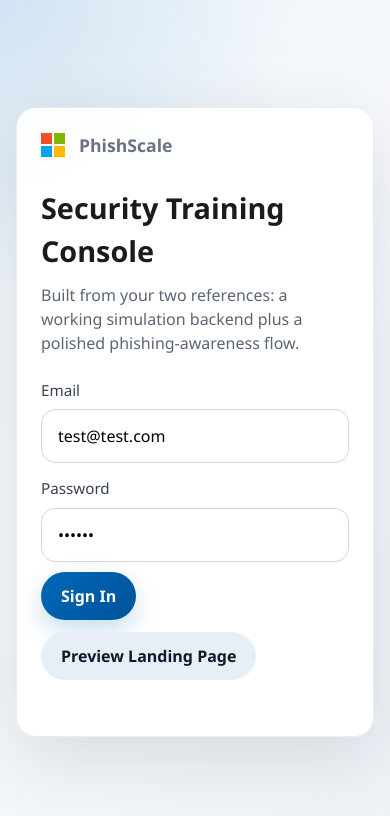
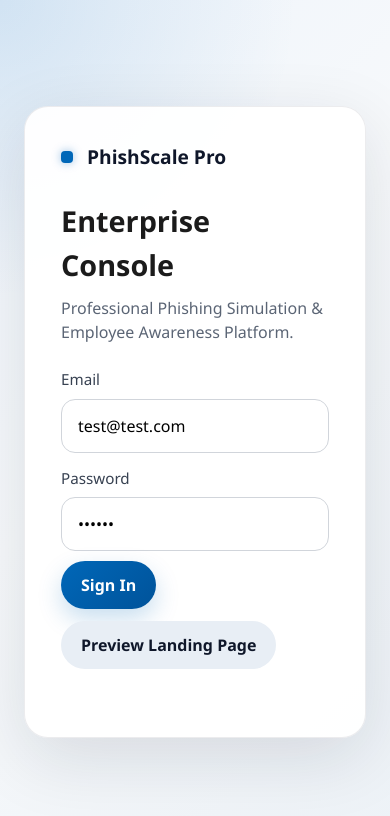
Before and after one commit to dilli-s-alt/phishscale, a React (Vite) app in the folder frontend/: page / in a window 390 px wide. Shown: the top 816 px of the page. Built offline with nearby package versions, Linux system fonts and the light colour scheme.

Commit message:
Polish: Transform to PhishScale Pro Enterprise Edition

```diff
--- a/frontend/src/App.jsx
+++ b/frontend/src/App.jsx
@@ -1,4 +1,5 @@
 import { BrowserRouter, Routes, Route } from "react-router-dom";
+import Layout from "./components/Layout";
 import Login from "./pages/Login";
 import Dashboard from "./pages/Dashboard";
 import Campaign from "./pages/Campaign";
@@ -8,6 +9,7 @@ import Caught from "./pages/Caught";
 export default function App() {
   return (
     <BrowserRouter>
+      <Layout>
         <Routes>
           <Route path="/" element={<Login />} />
           <Route path="/dashboard" element={<Dashboard />} />
@@ -15,6 +17,7 @@ export default function App() {
           <Route path="/fake-login" element={<FakeLogin />} />
           <Route path="/caught" element={<Caught />} />
         </Routes>
+      </Layout>
     </BrowserRouter>
   );
 }
--- /dev/null
+++ b/frontend/src/components/Layout.jsx
@@ -0,0 +1,51 @@
+import { Link, useLocation } from "react-router-dom";
+
+export default function Layout({ children }) {
+  const location = useLocation();
+
+  const navItems = [
+    { path: "/dashboard", label: "Dashboard", icon: "📊" },
+    { path: "/campaign", label: "Campaigns", icon: "📧" },
+    { path: "/fake-login", label: "Preview Trap", icon: "⚓" },
+  ];
+
+  // Hide sidebar on landing/login/trap pages for a cleaner feel
+  const hideSidebar = ["/", "/fake-login", "/caught"].includes(location.pathname);
+
+  if (hideSidebar) return children;
+
+  return (
+    <div className="app-layout">
+      <aside className="sidebar">
+        <div className="sidebar-brand">
+          <div className="brand-dot"></div>
+          <span>PhishScale Pro</span>
+        </div>
+        <nav className="sidebar-nav">
+          {navItems.map((item) => (
+            <Link
+              key={item.path}
+              to={item.path}
+              className={`nav-item ${location.pathname === item.path ? "active" : ""}`}
+            >
+              <span className="nav-icon">{item.icon}</span>
+              <span className="nav-label">{item.label}</span>
+            </Link>
+          ))}
+        </nav>
+        <div className="sidebar-footer">
+          <div className="user-pill">
+            <div className="user-avatar">AD</div>
+            <div className="user-info">
+              <span className="user-name">Admin</span>
+              <span className="user-role">Security Ops</span>
+            </div>
+          </div>
+        </div>
+      </aside>
+      <main className="main-content">
+        {children}
+      </main>
+    </div>
+  );
+}
--- a/frontend/src/pages/Campaign.jsx
+++ b/frontend/src/pages/Campaign.jsx
@@ -174,10 +174,8 @@ export default function Campaign() {
   };
 
   return (
-    <div className="page-shell">
-      <div className="dashboard-shell">
+    <>
         <section className="panel-card">
-          <span className="eyebrow">Phase 1 + 2</span>
           <h1 className="page-title">Campaign Composer</h1>
           <p className="panel-copy">
             Choose a phishing pretext, customize the email body, and prepare a safe simulation campaign with tracked
@@ -255,7 +253,6 @@ export default function Campaign() {
         </section>
 
         <section className="panel-card">
-          <span className="eyebrow">Phase 1</span>
           <h2 className="panel-heading">Target Management</h2>
           <p className="panel-copy">
             Add individual employees with department metadata so analytics can identify which teams are most phish-prone.
@@ -324,7 +321,6 @@ export default function Campaign() {
         </section>
 
         <section className="panel-card">
-          <span className="eyebrow">Phase 2</span>
           <h2 className="panel-heading">Send Test Campaign</h2>
           <p className="panel-copy">
             Use test mode during demos so the campaign goes only to you. Switch to live mode when you want to send to
@@ -377,7 +373,6 @@ export default function Campaign() {
 
           <p className={`status-text${isError ? " error" : ""}`}>{message}</p>
         </section>
-      </div>
-    </div>
+    </>
   );
 }
--- a/frontend/src/pages/Dashboard.jsx
+++ b/frontend/src/pages/Dashboard.jsx
@@ -187,12 +187,11 @@ export default function Dashboard() {
   const departmentRows = Object.values(departmentSummary || {});
 
   return (
-    <div className="page-shell">
-      <div className="dashboard-shell">
+    <>
         <section className="hero-banner">
           <span className="eyebrow">Simulation Overview</span>
           <div style={{ display: "flex", justifyContent: "space-between", alignItems: "center" }}>
-            <h1 className="page-title">PhishScale Dashboard</h1>
+            <h1 className="page-title">Simulation Live Feed</h1>
             <div style={{ display: "flex", gap: "12px" }}>
               <button
                 onClick={fetchData}
@@ -359,7 +358,6 @@ export default function Dashboard() {
             </table>
           </div>
         </section>
-      </div>
-    </div>
+    </>
   );
 }
--- a/frontend/src/pages/FakeLogin.jsx
+++ b/frontend/src/pages/FakeLogin.jsx
@@ -31,7 +31,6 @@ export default function FakeLogin() {
 
         {step === "email" ? (
           <>
-            <span className="eyebrow">Phase 3</span>
             <h2 className="page-title">Sign in</h2>
             <input
               className="ms-input"
@@ -58,7 +57,6 @@ export default function FakeLogin() {
               <span>{email}</span>
             </div>
             <h2 className="page-title">Enter password</h2>
-            <p className="page-subtitle">For simulation purposes, the password is never stored. Submission only records that data was entered.</p>
             <input
               className="ms-input"
               type="password"
--- a/frontend/src/pages/Login.jsx
+++ b/frontend/src/pages/Login.jsx
@@ -41,18 +41,13 @@ export default function Login() {
     <div className="center-shell">
       <div className="auth-card">
         <div className="brand-row">
-          <div className="brand-grid" aria-hidden="true">
-            <span />
-            <span />
-            <span />
-            <span />
-          </div>
-          <div className="brand-name">PhishScale</div>
+          <div className="brand-dot"></div>
+          <div className="brand-name" style={{ color: "#0f172a", fontSize: "1.2rem" }}>PhishScale Pro</div>
         </div>
 
-        <h1 className="page-title">Security Training Console</h1>
+        <h1 className="page-title">Enterprise Console</h1>
         <p className="page-subtitle">
-          Built from your two references: a working simulation backend plus a polished phishing-awareness flow.
+          Professional Phishing Simulation & Employee Awareness Platform.
         </p>
 
         <div className="stack">
--- a/frontend/src/styles.css
+++ b/frontend/src/styles.css
@@ -450,22 +450,162 @@ button {
   border-left: 4px solid #ef4444;
 }
 
-@media (max-width: 640px) {
-  .page-shell,
-  .center-shell,
-  .ms-shell {
+/* Enterprise Layout */
+.app-layout {
+  display: flex;
+  min-height: 100vh;
+}
+
+.sidebar {
+  width: 250px;
+  background: #ffffff;
+  border-right: 1px solid rgba(15, 23, 42, 0.06);
+  display: flex;
+  flex-direction: column;
+  position: sticky;
+  top: 0;
+  height: 100vh;
+  padding: 32px 16px;
+  z-index: 50;
+}
+
+.sidebar-brand {
+  display: flex;
+  align-items: center;
+  gap: 12px;
+  padding: 0 12px 32px;
+  font-weight: 700;
+  font-size: 1.1rem;
+  color: #0f172a;
+}
+
+.brand-dot {
+  width: 12px;
+  height: 12px;
+  background: #0067b8;
+  border-radius: 4px;
+  box-shadow: 0 0 10px rgba(0, 103, 184, 0.4);
+}
+
+.sidebar-nav {
+  display: grid;
+  gap: 8px;
+  flex: 1;
+}
+
+.nav-item {
+  display: flex;
+  align-items: center;
+  gap: 12px;
+  padding: 12px 14px;
+  border-radius: 12px;
+  color: #64748b;
+  font-weight: 500;
+  transition: all 0.2s;
+}
+
+.nav-item:hover {
+  background: #f1f5f9;
+  color: #0f172a;
+  text-decoration: none;
+}
+
+.nav-item.active {
+  background: #eef6ff;
+  color: #0067b8;
+}
+
+.nav-icon {
+  font-size: 1.1rem;
+}
+
+.sidebar-footer {
+  padding: 16px 8px 0;
+  border-top: 1px solid #f1f5f9;
+}
+
+.user-pill {
+  display: flex;
+  align-items: center;
+  gap: 12px;
+  padding: 10px;
+  background: #f8fafc;
+  border-radius: 14px;
+}
+
+.user-avatar {
+  width: 32px;
+  height: 32px;
+  background: #0067b8;
+  color: white;
+  border-radius: 50%;
+  display: grid;
+  place-items: center;
+  font-size: 0.75rem;
+  font-weight: 600;
+}
+
+.user-info {
+  display: grid;
+}
+
+.user-name {
+  font-size: 0.85rem;
+  font-weight: 600;
+  color: #0f172a;
+}
+
+.user-role {
+  font-size: 0.72rem;
+  color: #64748b;
+}
+
+.main-content {
+  flex: 1;
+  padding: 40px;
+  max-width: 1200px;
+  margin: 0 auto;
+}
+
+/* Scrollbar Refinement */
+::-webkit-scrollbar {
+  width: 8px;
+}
+::-webkit-scrollbar-track {
+  background: transparent;
+}
+::-webkit-scrollbar-thumb {
+  background: #e2e8f0;
+  border-radius: 10px;
+}
+::-webkit-scrollbar-thumb:hover {
+  background: #cbd5e1;
+}
+
+@media (max-width: 768px) {
+  .app-layout {
+    flex-direction: column;
+  }
+  .sidebar {
+    width: 100%;
+    height: auto;
     padding: 16px;
+    border-right: none;
+    border-bottom: 1px solid #f1f5f9;
   }
-
-  .auth-card,
-  .ms-card,
-  .alert-card,
-  .panel-card {
-    padding: 24px;
-    border-radius: 20px;
+  .sidebar-nav {
+    flex-direction: row;
+    display: flex;
+    overflow-x: auto;
+    padding-bottom: 8px;
   }
-
-  .ms-footer {
-    justify-content: center;
+  .nav-item {
+    flex-shrink: 0;
+  }
+  .sidebar-brand, .sidebar-footer {
+    display: none;
+  }
+  .main-content {
+    padding: 24px 16px;
   }
 }
```
Lines whose indentation alone changed are shown as unchanged.
